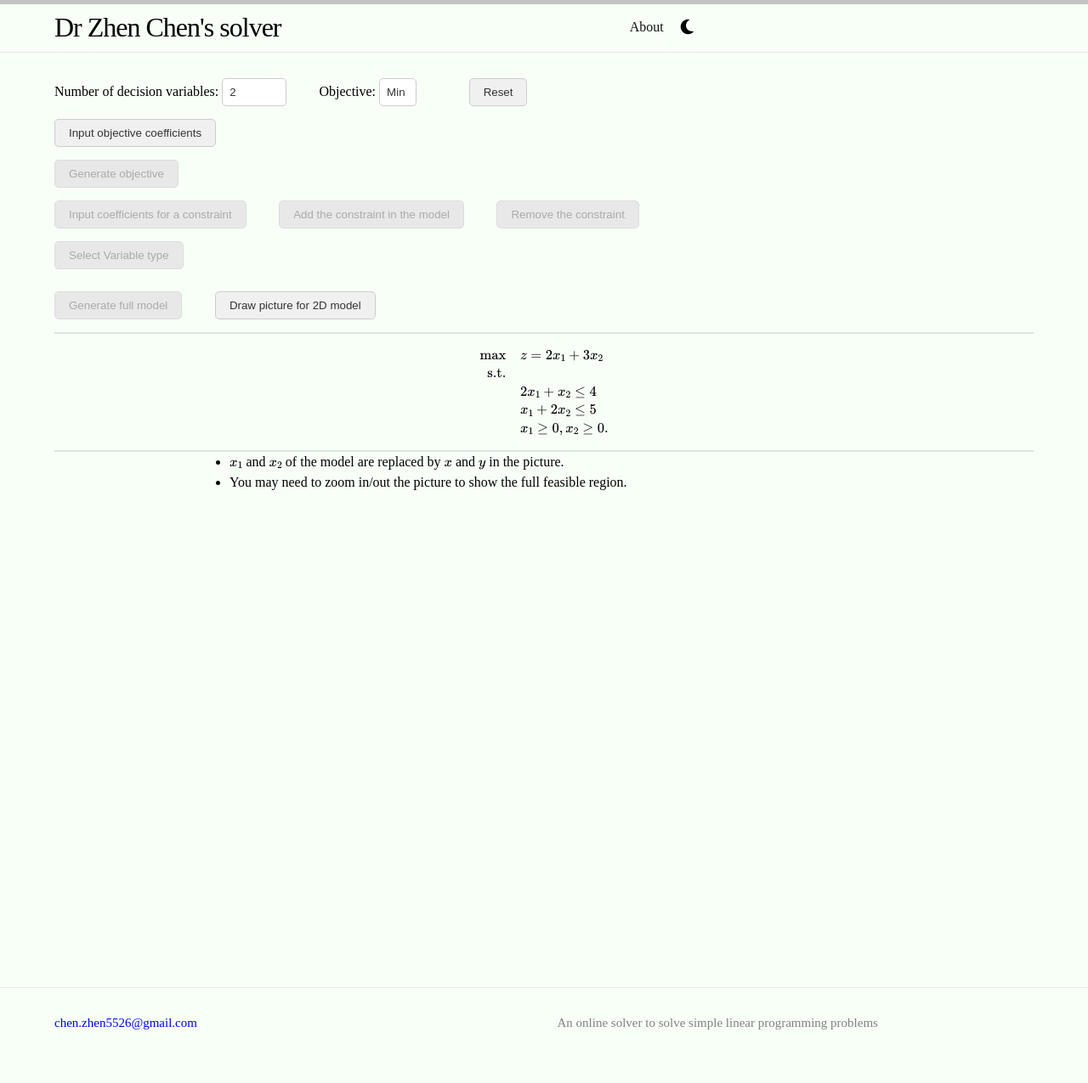
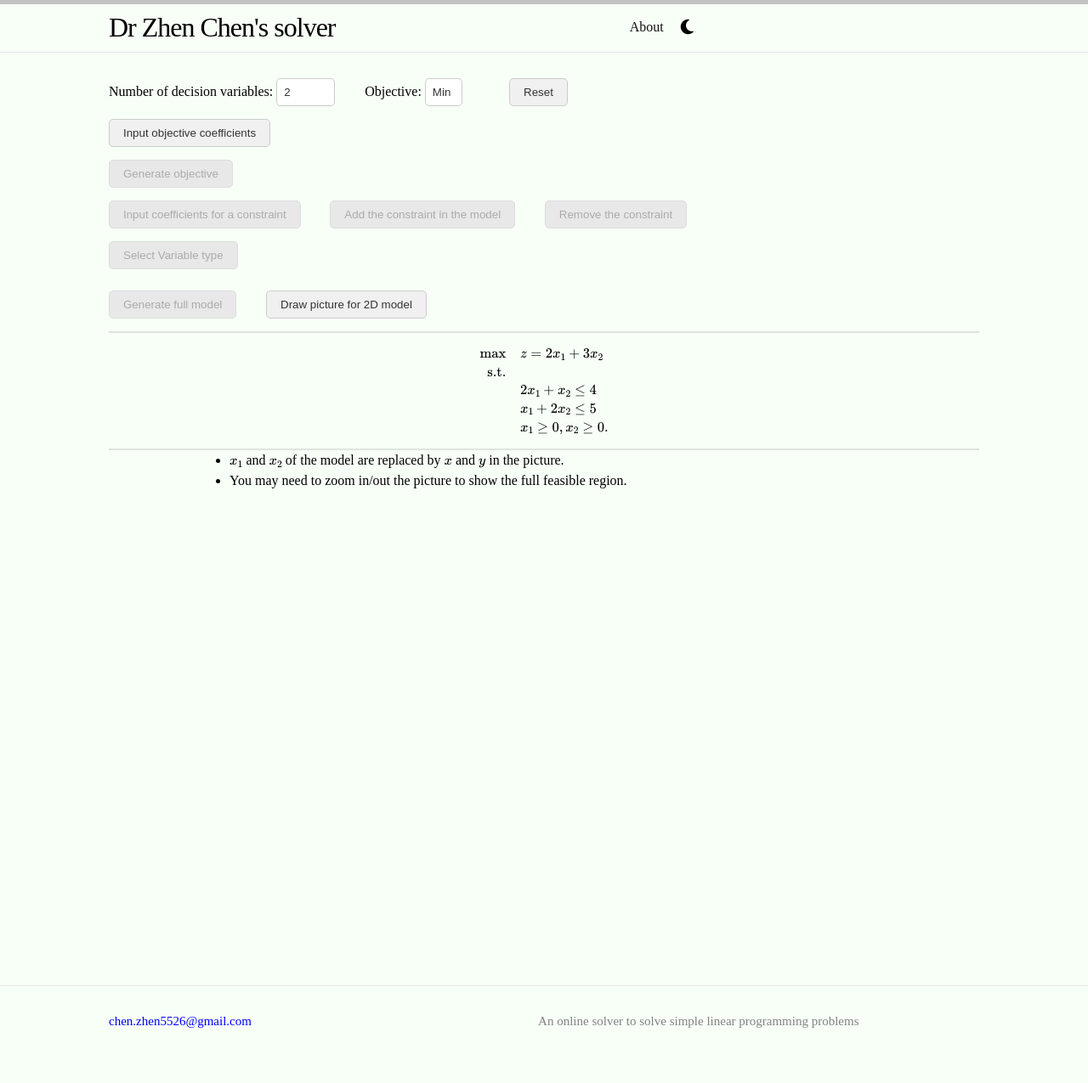
Before and after one commit to RobinChen121/online-solver, a Jekyll site: the page built from index.md, in a window 1280 px wide. Shown: the whole page at 85% size. Built offline with Jekyll 4.4.1, drawn with Linux system fonts in a browser that asks for light colours.

Commit message:
Update main.scss

```diff
--- a/assets/main.scss
+++ b/assets/main.scss
@@ -8,13 +8,21 @@
 @use "minima/layout";
 @use "minima/syntax-highlighting";
 
+body {
+  display: flex;
+  justify-content: center; /* 水平居中 */
+  top: 0px !important;
+  font-family: var(--base-font-family);
+}
+
 /* 修改页面主内容宽度 */
 .wrapper {
   max-width: 1200px; /* 改成你想要的宽度 */
   padding: 0 20px;
-  width: 90%; /* 容器占父容器的百分比 */
-  margin: 0 auto; /* 自动水平居中 */
+  width: 80%; /* 容器占父容器的百分比 */
+  margin: 0 auto;
 }
+
 
 /* 默认浅色模式 */
 :root {
@@ -290,10 +298,6 @@ select:disabled:hover {
   display: none !important;
 }
 
-body {
-  top: 0px !important;
-  font-family: var(--base-font-family);
-}
 
 .footer-col footer-col-4 {
   color: var(--grey-color) !important;
```
